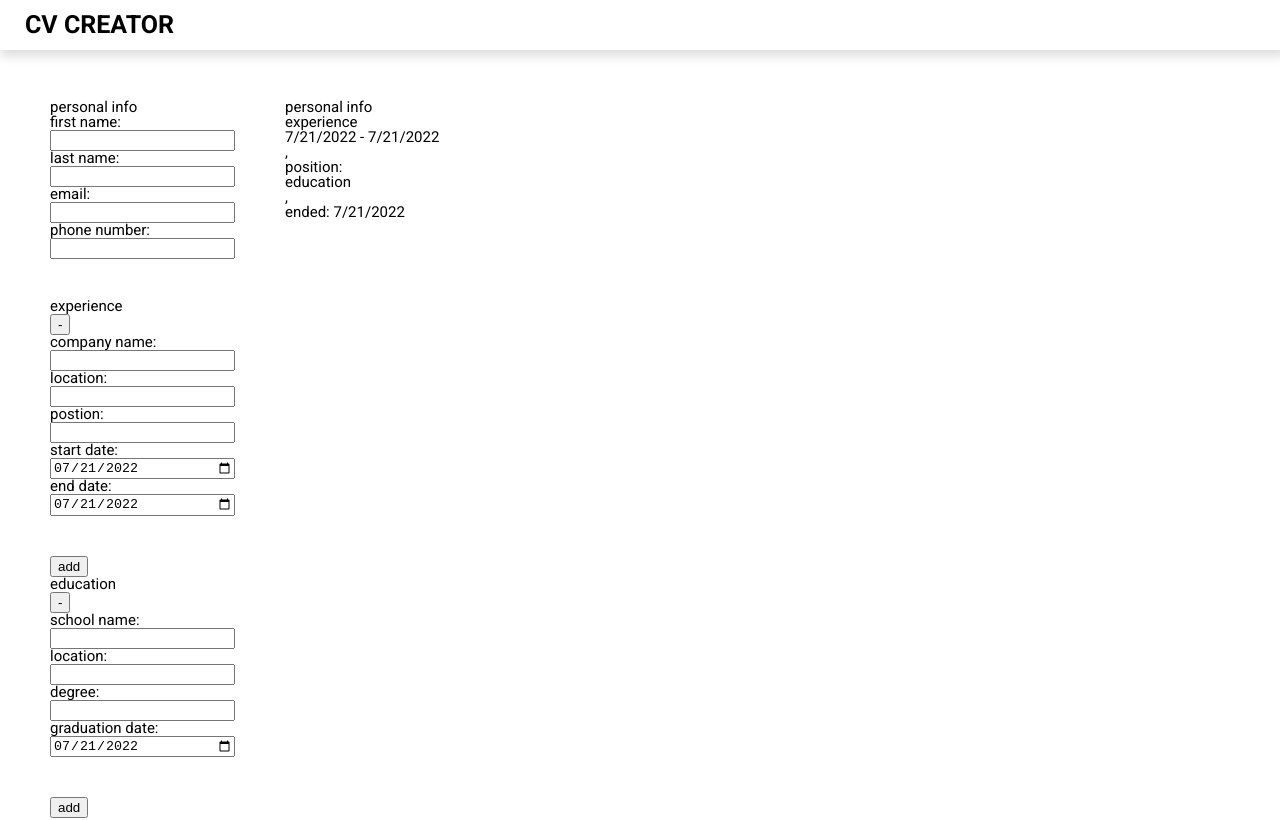
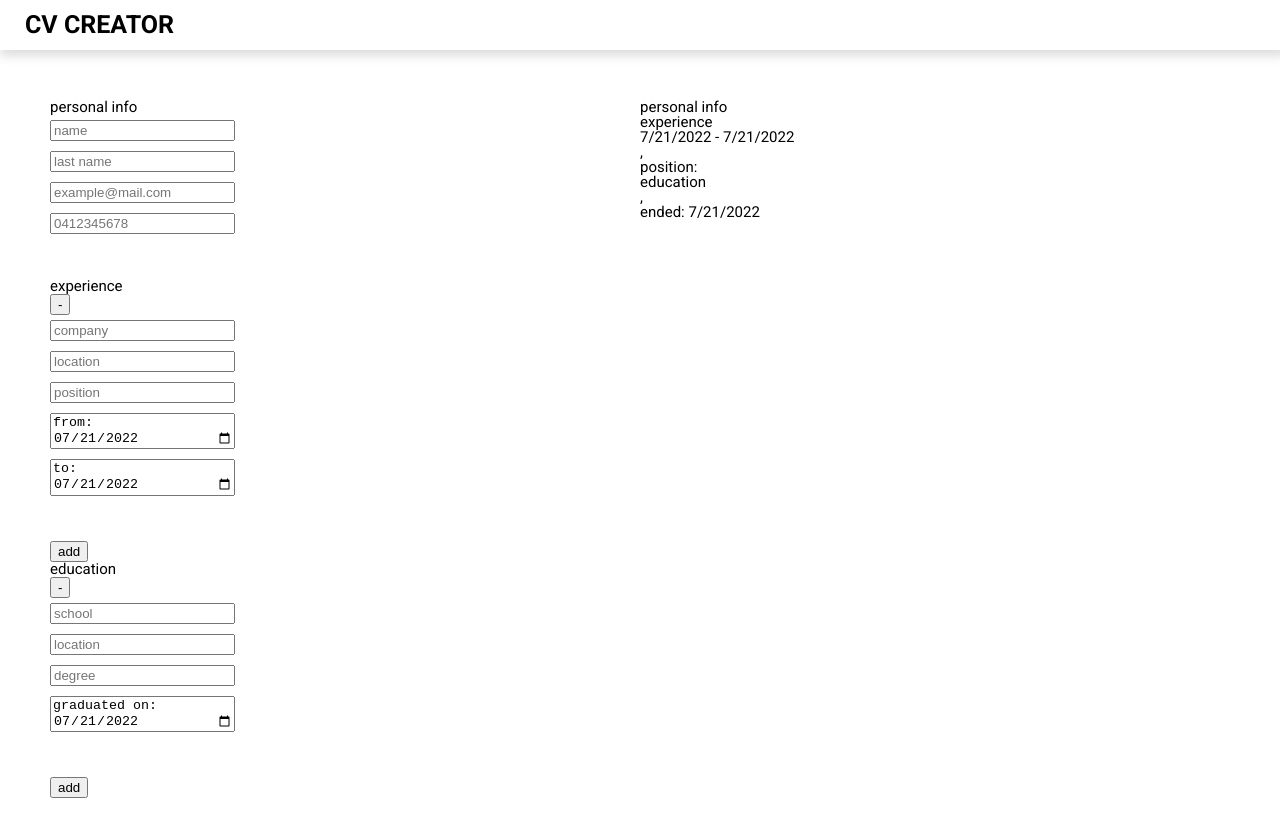
Before and after one commit to RobbeVanslambrouck/react-cv-project, a React (Create React App) app: page / in a window 1280 px wide. Shown: the top 820 px of the page. Built offline with nearby package versions, Linux system fonts and the light colour scheme.

Commit message:
added placeholders to forms

```diff
--- a/src/components/Preview.js
+++ b/src/components/Preview.js
@@ -2,12 +2,13 @@ import React, { Component } from "react";
 import Education from "./cvElements/Education";
 import Experience from "./cvElements/Experience";
 import GeneralInfo from "./cvElements/GeneralInfo";
+import "../styles/preview.scss";
 
 class Preview extends Component {
   render() {
     const { educations, experiences, personalInfo } = this.props;
     return (
-      <div className="Preview">
+      <div className="preview">
         <GeneralInfo info={personalInfo} />
         <Experience experiences={experiences} />
         <Education educations={educations} />
--- a/src/components/forms/EducationFrom.js
+++ b/src/components/forms/EducationFrom.js
@@ -103,6 +103,7 @@ class EducationFrom extends Component {
             type="text"
             name="school"
             id="school-name"
+            placeholder="school"
             value={school}
             onChange={this.handleChange}
           />
@@ -111,6 +112,7 @@ class EducationFrom extends Component {
             type="text"
             name="location"
             id="school-location"
+            placeholder="location"
             value={location}
             onChange={this.handleChange}
           />
@@ -119,6 +121,7 @@ class EducationFrom extends Component {
             type="text"
             name="degree"
             id="degree"
+            placeholder="degree"
             value={degree}
             onChange={this.handleChange}
           />
--- a/src/components/forms/ExperienceFrom.js
+++ b/src/components/forms/ExperienceFrom.js
@@ -104,6 +104,7 @@ class ExperienceForm extends Component {
             type="text"
             name="company"
             id="company-name"
+            placeholder="company"
             value={this.state.company}
             onChange={this.handleChange}
           ></input>
@@ -112,6 +113,7 @@ class ExperienceForm extends Component {
             type="text"
             name="location"
             id="company-location"
+            placeholder="location"
             value={this.state.location}
             onChange={this.handleChange}
           ></input>
@@ -120,6 +122,7 @@ class ExperienceForm extends Component {
             type="text"
             name="position"
             id="position"
+            placeholder="position"
             value={this.state.position}
             onChange={this.handleChange}
           ></input>
--- a/src/components/forms/GeneralInfoFrom.js
+++ b/src/components/forms/GeneralInfoFrom.js
@@ -25,6 +25,7 @@ class GeneralInfoForm extends Component {
         <input
           name="firstName"
           id="first-name"
+          placeholder="name"
           value={this.state.firstName}
           onChange={this.handleChange}
         ></input>
@@ -32,6 +33,7 @@ class GeneralInfoForm extends Component {
         <input
           name="lastName"
           id="last-name"
+          placeholder="last name"
           value={this.state.lastName}
           onChange={this.handleChange}
         ></input>
@@ -40,6 +42,7 @@ class GeneralInfoForm extends Component {
           type="email"
           name="email"
           id="email"
+          placeholder="example@mail.com"
           value={this.state.email}
           onChange={this.handleChange}
         ></input>
@@ -48,6 +51,7 @@ class GeneralInfoForm extends Component {
           type="number"
           name="phoneNumber"
           id="phone-number"
+          placeholder="0412345678"
           value={this.state.phoneNumber}
           onChange={this.handleChange}
         ></input>
--- a/src/styles/editor.scss
+++ b/src/styles/editor.scss
@@ -1,5 +1,32 @@
+@import './shared.scss';
+
+label {
+  @include sr-only();
+}
+input {
+  margin: 0.5rem 0;
+}
+
 form {
   display: flex;
   flex-direction: column;
   margin-bottom: 4rem;
 }
+
+#end-date {
+  &::before {
+    content: 'to: ';
+  }
+}
+
+#start-date {
+  &::before {
+    content: 'from: ';
+  }
+}
+
+#graduation-date {
+  &::before {
+    content: 'graduated on: ';
+  }
+}
--- a/src/styles/main.scss
+++ b/src/styles/main.scss
@@ -3,6 +3,7 @@
 main {
   min-height: calc(100vh - $headerHeigt - $footerHeigt);
   display: flex;
+  justify-content: space-between;
   gap: 5rem;
   margin: 5rem;
 }
--- /dev/null
+++ b/src/styles/preview.scss
@@ -0,0 +1,4 @@
+.preview {
+  width: 50%;
+  height: 100vh;
+}
--- a/src/styles/shared.scss
+++ b/src/styles/shared.scss
@@ -2,6 +2,18 @@
 
 $footerHeigt: 5rem;
 $headerHeigt: 5rem;
+
+@mixin sr-only {
+  &:not(:focus):not(:active) {
+    clip: rect(0 0 0 0);
+    clip-path: inset(50%);
+    height: 1px;
+    overflow: hidden;
+    position: absolute;
+    white-space: nowrap;
+    width: 1px;
+  }
+}
 
 html {
   font-size: 62.5%;
```
